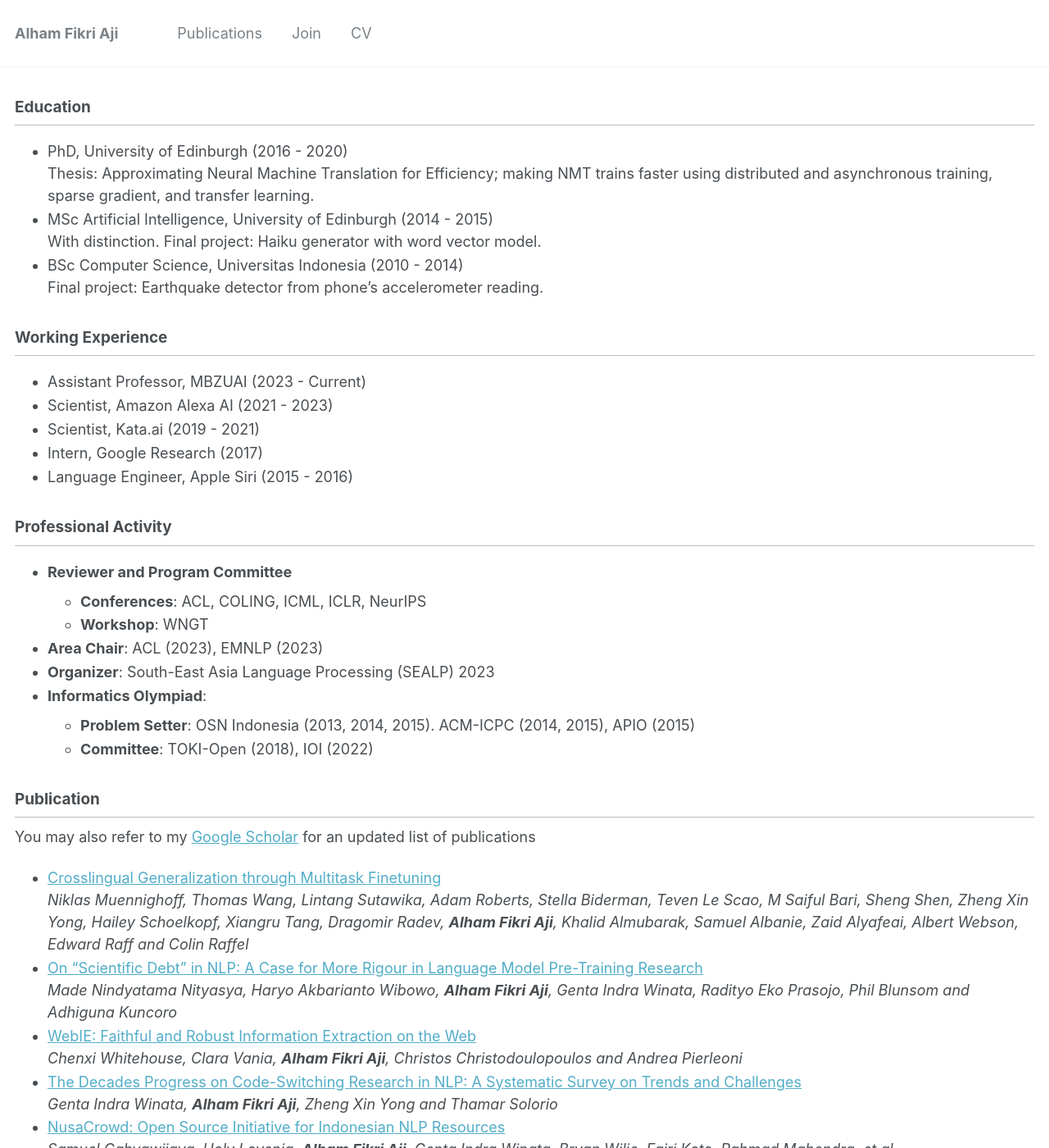
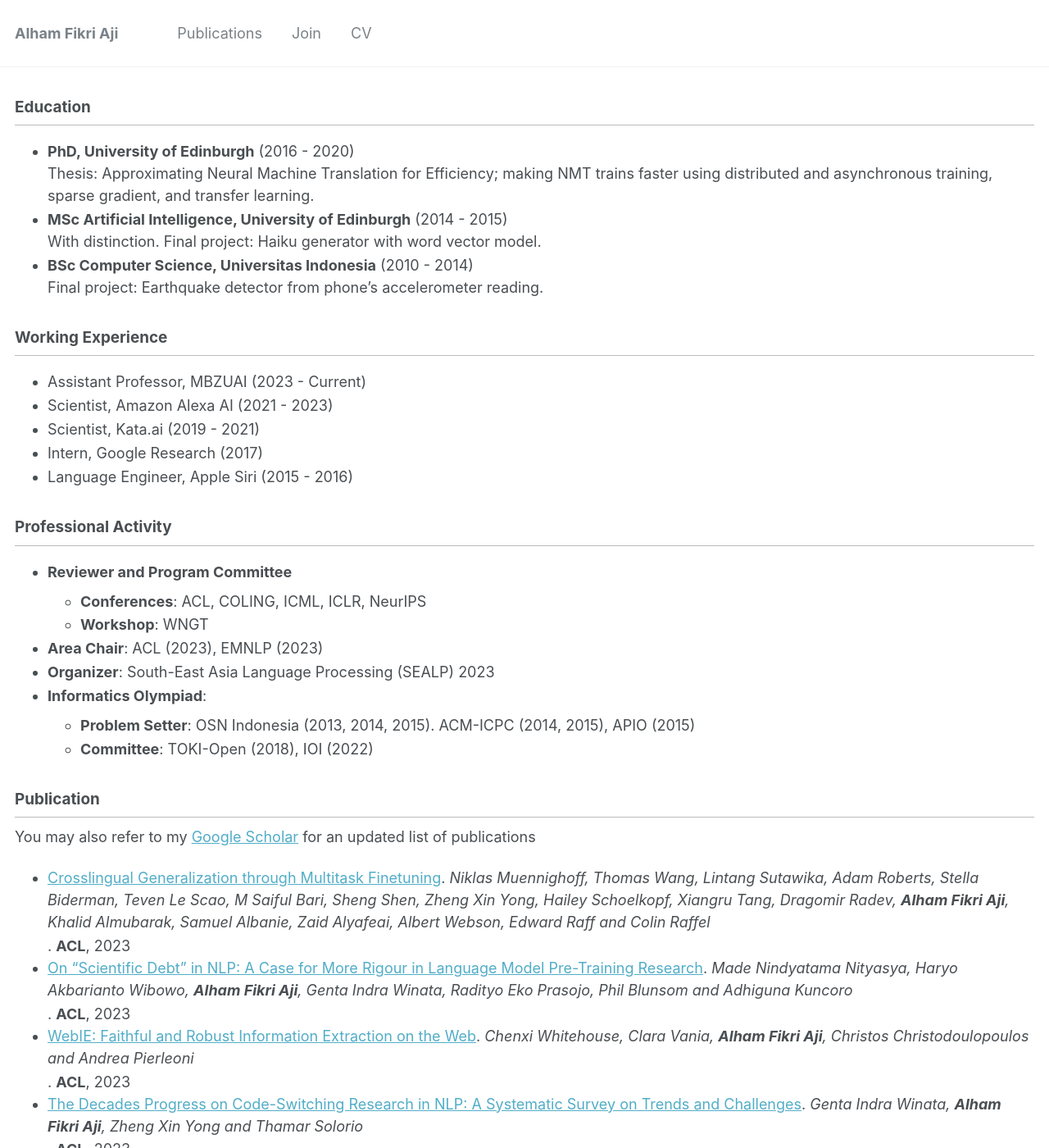
Before and after one commit to afaji/afaji.github.io, a Jekyll site: the page built from _pages/cv.md, in a window 1280 px wide and 1400 px high. Shown: the whole window at 82% size. Built offline with Jekyll 4.4.1, drawn with Linux system fonts in a browser that asks for light colours; some of the changed text lies outside the part shown.

Commit message:
Update cv.md

```diff
--- a/_pages/cv.md
+++ b/_pages/cv.md
@@ -11,11 +11,11 @@ redirect_from:
 
 ## Education
 
-* PhD, University of Edinburgh (2016 - 2020)\
+* **PhD, University of Edinburgh** (2016 - 2020)\
 <span class='desc'>Thesis: Approximating Neural Machine Translation for Efficiency; making NMT trains faster using distributed and asynchronous training, sparse gradient, and transfer learning.</span>
-* MSc Artificial Intelligence, University of Edinburgh (2014 - 2015)\
+* **MSc Artificial Intelligence, University of Edinburgh** (2014 - 2015)\
 <span class='desc'>With distinction. Final project: Haiku generator with word vector model.</span>
-* BSc Computer Science, Universitas Indonesia (2010 - 2014)\
+* **BSc Computer Science, Universitas Indonesia** (2010 - 2014)\
 <span class='desc'>Final project: Earthquake detector from phone's accelerometer reading.</span>
 
 ## Working Experience
@@ -42,13 +42,7 @@ redirect_from:
 You may also refer to my [Google Scholar](https://scholar.google.ca/citations?hl=en&user=0Cyfqv4AAAAJ&view_op=list_works&sortby=pubdate) for an updated list of publications
 <ul>
 {% for paper in site.data.paper.conference %}
-<li>{% if paper.url == null %}
-      <a href="{{ paper.url }}">{{ paper.title | raw }}</a>
-    {% else %}
-      <a href="{{ paper.url }}">{{ paper.title | raw }}</a>
-    {% endif %}
-  <br>
-  <i>{{ paper.authors | raw }}</i></li>
+<li> <a href="{{ paper.url }}">{{ paper.title | raw }}</a>. <i>{{ paper.authors | raw }}</i></li>. <b>{{ paper.venue | raw }}</b>, {{ paper.date | raw }}
 {% endfor %}
 </ul>
 
```
